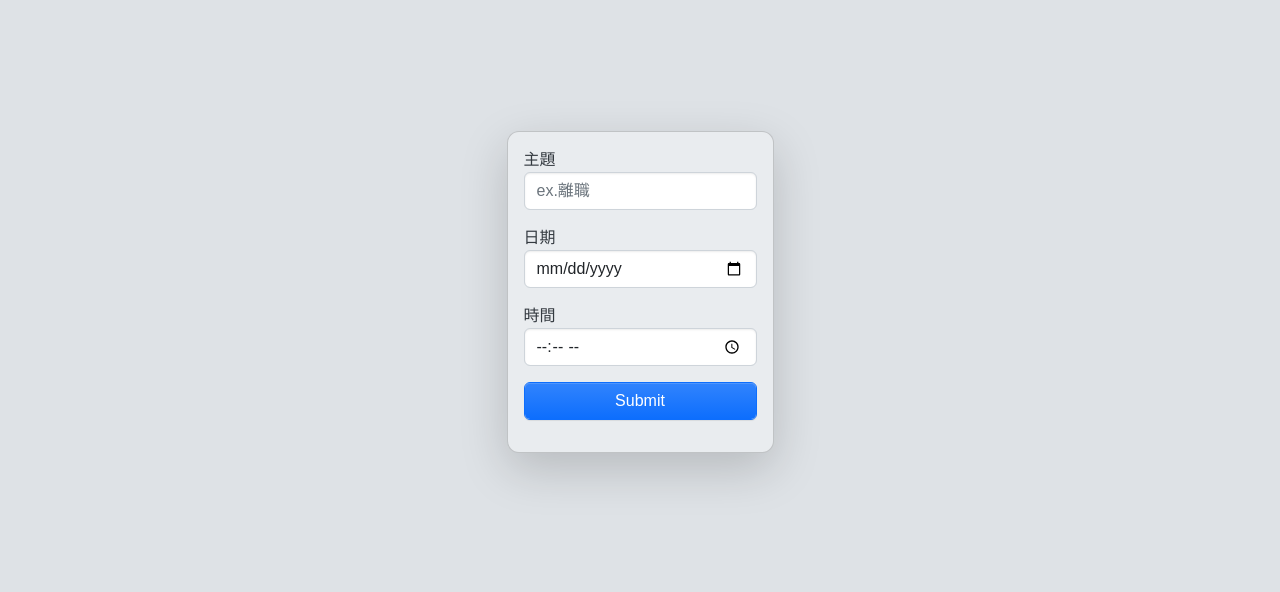
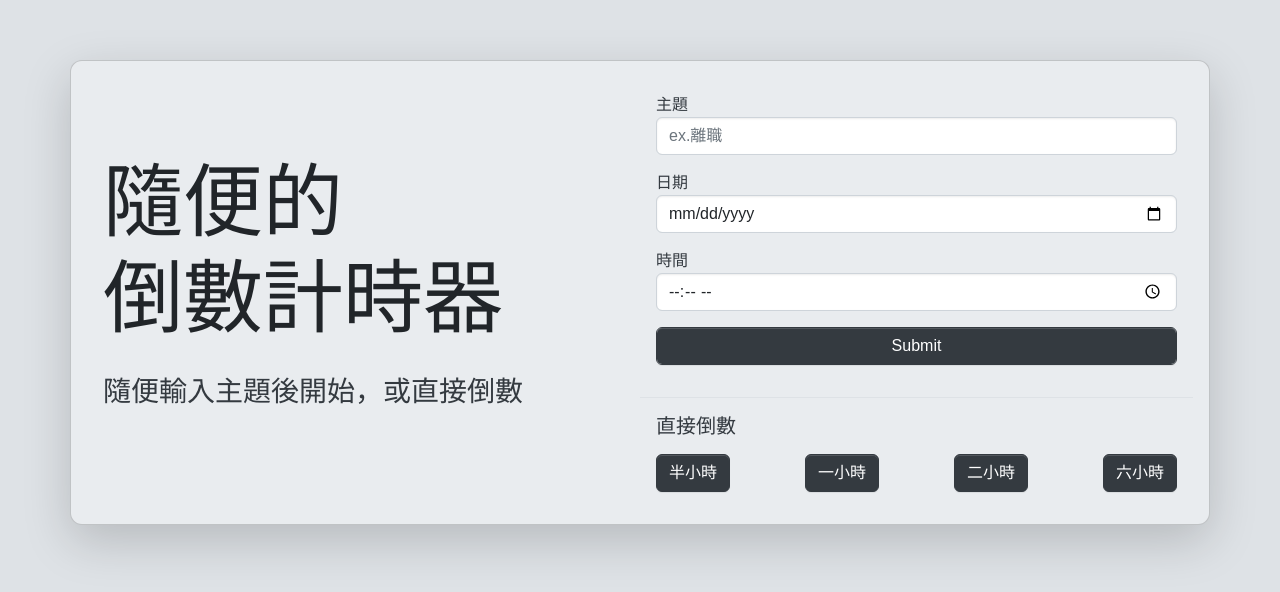
Before and after one commit to meo2326cc/countdown_counter, a React (Create React App) app: page /#/ in a window 1280 px wide. Shown: the part 108-700 px from the top of the page. Built offline with nearby package versions, Linux system fonts and the light colour scheme; a web font is replaced by a local one.

Commit message:
add share link

```diff
--- a/package.json
+++ b/package.json
@@ -19,6 +19,7 @@
     "loader-utils": "3.2.1",
     "react": "18.2.0",
     "react-confetti-explosion": "^2.1.2",
+    "react-copy-to-clipboard": "^5.1.0",
     "react-dom": "18.2.0",
     "react-router": "^6.21.0",
     "react-router-dom": "^6.21.0",
--- a/src/App.js
+++ b/src/App.js
@@ -1,177 +1,263 @@
-import { useEffect, useReducer, useState , memo } from "react";
-import ConfettiExplosion from 'react-confetti-explosion';
+import { useEffect, useReducer, useState, memo } from "react";
+import ConfettiExplosion from "react-confetti-explosion";
 import { useParams } from "react-router";
-import  Sidebar  from "./sidebar.js";
-import template from "./template.js"
-import 'animate.css';
+import Sidebar from "./sidebar.js";
+import template from "./template.js";
+import "animate.css";
 import Template from "./template.js";
-
-
+import { CopyToClipboard } from "react-copy-to-clipboard";
 
 export default function App() {
+  const { title, start, time } = useParams();
+  const timeInfo = handelId(time);
+  const progressTime = handelId(start);
+  document.title = title;
 
-  const { title , start , time } = useParams()
-  const timeInfo = handelId( time )
-  const progressTime = handelId ( start )
-  document.title = title
-
-    function handelId (timeInfo ){
-    if(timeInfo === undefined){
-      return 0
-    }else{
-    const dateArr = []
-    dateArr.push( Number(timeInfo.slice(0,4)) )
-    dateArr.push( Number(timeInfo.slice(4,6)) )
-    dateArr.push( Number(timeInfo.slice(6,8)) )
-    dateArr.push( Number(timeInfo.slice(8,10)))
-    dateArr.push( Number(timeInfo.slice(10,12)))
-    dateArr.push( 0 )
-    return dateArr
+  function handelId(timeInfo) {
+    if (timeInfo === undefined) {
+      return 0;
+    } else {
+      const dateArr = [];
+      dateArr.push(Number(timeInfo.slice(0, 4)));
+      dateArr.push(Number(timeInfo.slice(4, 6)));
+      dateArr.push(Number(timeInfo.slice(6, 8)));
+      dateArr.push(Number(timeInfo.slice(8, 10)));
+      dateArr.push(Number(timeInfo.slice(10, 12)));
+      if (timeInfo.length >= 12) {
+        dateArr.push(Number(timeInfo.slice(12, 14)));
       }
 
+      return dateArr;
     }
-
+  }
 
   return (
     <Template>
-      <Sidebar/>
+      <Sidebar />
       <div className="card-body">
-        <h1 className="fs-sp mb-4 text-900">距離<br />{title}還剩</h1>
-        <CountDown id={timeInfo} progressTime={progressTime}/>
-      <Mymusic/>
+        <h1 className="fs-sp mb-4 text-900">
+          距離
+          <br />
+          {title}還剩
+        </h1>
+        <CountDown id={timeInfo} progressTime={progressTime} />
+        <Info timeInfo={timeInfo} progressTime={progressTime} />
+        <LinkArea />
       </div>
     </Template>
-  )
+  );
 }
 
-const Mymusic = memo(()=>{
+function LinkArea() {
+  const [copied, setCopied] = useState(false);
 
-const playlist = ['https://open.spotify.com/embed/track/0PpKyS37jFU3w8iToakC0c?utm_source=generator','https://open.spotify.com/embed/track/6h4DqVZWGbAAb1B4bCCtQl?utm_source=generator','https://open.spotify.com/embed/track/0UuKWge3Z3TdeCOQXHxpRa?utm_source=generator','https://open.spotify.com/embed/track/6Fc6MhR8IyIn7BflJZzuaq?utm_source=generator','https://open.spotify.com/embed/track/1XTz89GHH3Mwd6KnRCEGXG?utm_source=generator','https://open.spotify.com/embed/track/7afE7O7ZctugjjPYLzRyKg?utm_source=generator','https://open.spotify.com/embed/track/40WixaIHWQRvGOjCdmJBZT?utm_source=generator','https://open.spotify.com/embed/track/0DDKPIRfFmR1lwpKeRl3UN?utm_source=generator']
+  return (
+    <CopyToClipboard
+      text={document.URL}
+      onCopy={() => {
+        setCopied(true);
+        setTimeout(() => {
+          setCopied(false);
+        }, 2000);
+      }}
+    >
+      <div className="input-group mt-3">
+        <input
+          type="text"
+          className="form-control"
+          aria-label="Recipient's username"
+          aria-describedby="button-addon2"
+          value={document.URL}
+        />
 
-  return(
-    <iframe className="mt-4" src={playlist[Math.floor(Math.random() * playlist.length)]} width="100%" height="152" allow="autoplay; clipboard-write; encrypted-media; fullscreen; picture-in-picture" loading="lazy"></iframe>
-  )
-})
+        <button
+          className="btn btn-success"
+          style={{ width: "150px" }}
+          type="button"
+          id="button-addon2"
+        >
+          {copied ? "已複製！" : "分享計時器網址"}
+        </button>
+      </div>
+    </CopyToClipboard>
+  );
+}
 
+function Info({ timeInfo, progressTime }) {
+  return (
+    <div className="bg-300 mt-4 rounded p-3 box-shadow">
+      <p className="m-0">
+        開始時間：
+        {`${progressTime[0]}年${progressTime[1]}月${progressTime[2]}日${progressTime[3]}時${progressTime[4]}分`}
+      </p>
+      <p className="m-0">
+        結束時間：
+        {`${timeInfo[0]}年${timeInfo[1]}月${timeInfo[2]}日${timeInfo[3]}時${timeInfo[4]}分`}
+      </p>
+    </div>
+  );
+}
 
-
-function CountDown({  id , progressTime}) {
-
-
-  function reducer (state , action){
+function CountDown({ id, progressTime }) {
+  function reducer(state, action) {
     switch (action.type) {
-      case 'SETTIME':
-      return { leftDays: action.days ,
-      leftHours: action.hours ,
-      leftMinutes: action.minutes ,
-      leftSeconds: action.seconds ,
-      countOver : state.countOver
-     }
-     case 'TIMEOVER' :
+      case "SETTIME":
+        return {
+          leftDays: action.days,
+          leftHours: action.hours,
+          leftMinutes: action.minutes,
+          leftSeconds: action.seconds,
+          countOver: state.countOver,
+        };
+      case "TIMEOVER":
         return {
           ...state,
-        countOver: true
-      }
+          countOver: true,
+        };
       default:
         break;
     }
-    return
+    return;
   }
-  const [ state , dispatch ] = useReducer( reducer ,
-  {
-    leftDays : 'n',
-    leftHours : 'n',
-    leftMinutes : 'n',
-    leftSeconds : 'n',
-    countOver : false
-  })
+  const [state, dispatch] = useReducer(reducer, {
+    leftDays: "n",
+    leftHours: "n",
+    leftMinutes: "n",
+    leftSeconds: "n",
+    countOver: false,
+  });
 
-  const time = new Date( id[0] , id[1]-1 , id[2] , id[3] , id[4] , id[5] ).getTime()
+  const time = new Date(id[0], id[1] - 1, id[2], id[3], id[4], id[5]).getTime();
   const secondsPerDay = 86400;
   const secondsPerHour = 3600;
   const secondsPerMinute = 60;
 
   useEffect(() => {
-
-    if(time - Date.now()>=0){
-
+    if (time - Date.now() >= 0) {
       const i = setInterval(() => {
-
         const timeNow = Date.now();
         const leftTimeTotal = (time - timeNow) / 1000;
         const leftdays = Math.floor(leftTimeTotal / secondsPerDay);
-      const lefthours = Math.floor(leftTimeTotal / secondsPerHour - leftdays * 24);
-      const leftminutes = Math.floor((leftTimeTotal / secondsPerMinute - lefthours * secondsPerMinute) % secondsPerMinute);
-      const leftseconds = Math.floor((leftTimeTotal - leftdays * secondsPerDay) % secondsPerMinute);
+        const lefthours = Math.floor(
+          leftTimeTotal / secondsPerHour - leftdays * 24
+        );
+        const leftminutes = Math.floor(
+          (leftTimeTotal / secondsPerMinute - lefthours * secondsPerMinute) %
+            secondsPerMinute
+        );
+        const leftseconds = Math.floor(
+          (leftTimeTotal - leftdays * secondsPerDay) % secondsPerMinute
+        );
 
-      dispatch({ type:'SETTIME' , days: leftdays , hours:lefthours , minutes: leftminutes , seconds: leftseconds })
-
+        dispatch({
+          type: "SETTIME",
+          days: leftdays,
+          hours: lefthours,
+          minutes: leftminutes,
+          seconds: leftseconds,
+        });
       }, 1000);
-
 
       return () => {
         clearInterval(i);
       };
-
-    }else{
-
-      dispatch({type:'SETTIME' , days: 0 , hours:0 , minutes:0 , seconds: 0 })
-      dispatch({ type:'TIMEOVER'})
+    } else {
+      dispatch({ type: "SETTIME", days: 0, hours: 0, minutes: 0, seconds: 0 });
+      dispatch({ type: "TIMEOVER" });
     }
-
-  },[state.leftSeconds , id ]);
-
+  }, [state.leftSeconds, id]);
 
   return (
     <div className="container">
       <div className="row card bg-900 overflow-hidden rounded-12">
         <div className="col-12 d-flex justify-content-center card-body">
-          <div key={state.leftDays} className="animate__animated animate__fadeInDown animate__faster number d-flex justify-content-center">
-            <h2 className="text-warning">{state.leftDays}天<ConfettiExplosion key={state.leftDays}/></h2>
+          <div
+            key={state.leftDays}
+            className="animate__animated animate__fadeInDown animate__faster number d-flex justify-content-center"
+          >
+            <h2 className="text-warning">
+              {state.leftDays}天<ConfettiExplosion key={state.leftDays} />
+            </h2>
           </div>
           <h2 className="text-warning">-</h2>
-          <div key={state.leftHours+.1} className="animate__animated animate__fadeInDown animate__faster number d-flex justify-content-center">
+          <div
+            key={state.leftHours + 0.1}
+            className="animate__animated animate__fadeInDown animate__faster number d-flex justify-content-center"
+          >
             <h2 className="text-warning">{state.leftHours}時</h2>
           </div>
           <h2 className="text-warning">-</h2>
-          <div key={state.leftMinutes+.2} className="animate__animated animate__fadeInDown animate__faster number d-flex justify-content-center">
+          <div
+            key={state.leftMinutes + 0.2}
+            className="animate__animated animate__fadeInDown animate__faster number d-flex justify-content-center"
+          >
             <h2 className="text-warning">{state.leftMinutes}分</h2>
           </div>
           <h2 className="text-warning">-</h2>
-          <div key={state.leftSeconds+.3} className="animate__animated animate__fadeInDown animate__faster number d-flex justify-content-center">
+          <div
+            key={state.leftSeconds + 0.3}
+            className="animate__animated animate__fadeInDown animate__faster number d-flex justify-content-center"
+          >
             <h2 className="text-warning">{state.leftSeconds}秒</h2>
           </div>
         </div>
         {/* { isLoading ? null : <div className="position-absolute bg-100 d-flex align-items-center justify-content-center h-100">loading...</div>} */}
       </div>
-      <ProgressBar update={state.leftSeconds} time={time} progressTime={progressTime}/>
+      <ProgressBar
+        update={state.leftSeconds}
+        time={time}
+        progressTime={progressTime}
+      />
     </div>
   );
 }
 
-
-
-function ProgressBar({update ,time , progressTime}){
+function ProgressBar({ update, time, progressTime }) {
   //const November = Date.parse("November 1, 2023");
 
-const startTime = new Date( progressTime[0] , progressTime[1]-1 , progressTime[2] , progressTime[3] , progressTime[4] , progressTime[5] ).getTime()
-const [progress , setProgress] = useState(0);
+  const startTime = new Date(
+    progressTime[0],
+    progressTime[1] - 1,
+    progressTime[2],
+    progressTime[3],
+    progressTime[4],
+    progressTime[5]
+  ).getTime();
+  const [progress, setProgress] = useState(0);
 
+  useEffect(() => {
+    const calc = 100 - ((time - Date.now()) / (time - startTime)) * 100;
+    setProgress(calc.toFixed(4));
+  }, [update]);
 
-useEffect(()=>{
-  const calc = 100-((time - Date.now())/(time - startTime)*100);
-   setProgress(calc.toFixed(4))
-},[update])
-
-
-if(progress>=100){
+  if (progress >= 100) {
     return (
       <div className="progress row mt-4 bg-300">
-  <div className="progress-bar bg-success" role="progressbar" style={{width:`100%`}} aria-valuenow="25" aria-valuemin="0" aria-valuemax="100">100%</div></div>)
+        <div
+          className="progress-bar bg-success"
+          role="progressbar"
+          style={{ width: `100%` }}
+          aria-valuenow="25"
+          aria-valuemin="0"
+          aria-valuemax="100"
+        >
+          100%
+        </div>
+      </div>
+    );
   }
   return (
     <div className="progress row mt-4 bg-300">
-  <div className="progress-bar bg-warning" role="progressbar" style={{width:`${progress}%`}} aria-valuenow="25" aria-valuemin="0" aria-valuemax="100">{progress}%</div>
+      <div
+        className="progress-bar bg-warning"
+        role="progressbar"
+        style={{ width: `${progress}%` }}
+        aria-valuenow="25"
+        aria-valuemin="0"
+        aria-valuemax="100"
+      >
+        {progress}%
       </div>
-  )
+    </div>
+  );
 }
--- a/src/_variables.scss
+++ b/src/_variables.scss
@@ -298,7 +298,7 @@ $cyans: (
 // fusv-enable
 
 // scss-docs-start theme-color-variables
-$primary:       $blue !default;
+$primary:       $gray-800; //$blue !default;
 $secondary:     $gray-600 !default;
 $success:       $green !default;
 $info:          $cyan !default;
@@ -346,7 +346,7 @@ $escaped-characters: (
 $enable-caret:                true !default;
 $enable-rounded:              true !default;
 $enable-shadows:              true !default;
-$enable-gradients:            true !default;
+$enable-gradients:            false !default;
 $enable-transitions:          true !default;
 $enable-reduced-motion:       true !default;
 $enable-smooth-scroll:        true !default;
--- a/src/all.scss
+++ b/src/all.scss
@@ -3,6 +3,11 @@
 @import 'bootstrap/scss/bootstrap';
 @import url('https://fonts.googleapis.com/css2?family=DotGothic16&display=swap');
 //@import url('/node_modules/bootstrap-icons/font/fonts/bootstrap-icons.woff');
+
+::selection{
+    color: $gray-300;
+    background-color: $gray-800;
+}
 
 body{
     font-family: 'DotGothic16', sans-serif;
@@ -24,6 +29,10 @@ body{
     max-width: 600px;
 }
 
+.box-shadow{
+    box-shadow: inset 0 1px 2px rgba(0, 0, 0, 0.075);
+}
+
 @media(max-width:540px){
     .number{
         width:auto;
--- a/src/homepage.js
+++ b/src/homepage.js
@@ -3,11 +3,28 @@ import Setting from "./setting.js";
 
 export default function HomePage(){
 
+    document.title='隨便的倒數計時器'
 
-    return(
-        <Template>
-        <Setting/>
-        </Template>
-    )
+    return (
+      <div className="container card rounded-3 shadow-lg bg-200 p-3">
+        <div className="row gx-0">
+          <div className="col-12 col-md-6 d-flex align-items-center justify-content-start">
+            <div className="px-3">
+              <h1 className="fs-sp mb-4 text-900">
+                隨便的
+                <br />
+                倒數計時器
+              </h1>
+              <p className="fs-3">隨便輸入主題後開始，或直接倒數 </p>
+            </div>
+          </div>
+          <div className="col-12 col-md-6">
+            <div>
+              <Setting />
+            </div>
+          </div>
+        </div>
+      </div>
+    );
 
 }
--- a/src/notfound.js
+++ b/src/notfound.js
@@ -2,6 +2,7 @@ import Template from "./template.js";
 import Setting from "./setting.js";
 
 export default function NotFound() {
+    document.title='oops!'
     return( <Template>
         <h2 className="p-3 mt-3">Oops! 看來輸入的網址有誤</h2>
         <p className="p-3 mb-0">您可以重新建立一個倒數計時器</p>
--- a/src/setting.js
+++ b/src/setting.js
@@ -1,6 +1,7 @@
 import { useState } from "react";
 import { useNavigate } from "react-router";
 import { Offcanvas } from "bootstrap";
+
 
 export default function Setting(){
 
@@ -9,24 +10,29 @@ export default function Setting(){
 
     function submit(e){
         e.preventDefault();
-        setNewCounter( '/' + info.date + info.time + '/' + startTime() + '/' + info.title  )
+
+        setNewCounter( '/' + info.date + info.time + '/' + startTime(new Date()) + '/' + info.title  )
     }
 
-    function startTime() {
-        const year = new Date().getFullYear()
-        const month = new Date().getMonth() + 1
-        const date = new Date().getDate()
-        const hours = new Date().getHours()
-        const minutes = new Date().getMinutes()
-        const seconds = new Date().getSeconds()
+    function setTime( futureTimeMinutes , title ) {
+      const targetTime = new Date()
+      targetTime.setTime( new Date().getTime() + futureTimeMinutes * 1000 * 60 )
+      setNewCounter(  '/' + startTime(targetTime) + '/' + startTime(new Date()) + '/' + title  )
+    }
+
+    function startTime(timeObj) {
+        const year = timeObj.getFullYear()
+        const month = timeObj.getMonth() + 1
+        const date = timeObj.getDate()
+        const hours = timeObj.getHours()
+        const minutes = timeObj.getMinutes()
+        const seconds = timeObj.getSeconds()
         const time = [year , month , date , hours , minutes , seconds ]
 
         return time.map( item => {
             return item < 10 ? '0' + item : item
         } ).join('')
     }
-
-    console.log(startTime())
 
     function handleInput(e){
         switch (e.target.name) {
@@ -37,21 +43,33 @@ export default function Setting(){
         }
     }
 
-    return(
+    return(<>
     <form onSubmit={submit} className="p-3">
         <div>
         <label htmlFor="title"> 主題 </label>
         <input className="form-control mb-3" type="text" id="title" name="title" onChange={handleInput} placeholder="ex.離職" required />
         </div>
-
         <div>
         <label htmlFor="date"> 日期 </label>
-        <input className="form-control mb-3" type="date" name="date" onChange={handleInput} required/>
+        <input className="form-control mb-3" type="date" name="date" onChange={handleInput} required />
         </div>
         <div>
         <label htmlFor="time"> 時間 </label>
-        <input className="form-control mb-3" type="time" name="time" onChange={handleInput} />
+        <input className="form-control mb-3" type="time" name="time" onChange={handleInput} required />
         </div>
-        <input className="form-control mb-3 btn-primary btn" type="submit" />
-     </form>)
+        <input className="form-control mb-3 btn-primary btn" type="submit"/>
+     </form>
+     <div className="border-top px-3">
+      <h3 className="fs-5 my-3"> 直接倒數</h3>
+      <div className="d-flex justify-content-between mb-3">
+        <button className="btn btn-primary" onClick={()=> setTime(30 , '半小時') }  >半小時 </button>
+        <button className="btn btn-primary" onClick={()=> setTime(60 , '一小時') }  >一小時 </button>
+        <button className="btn btn-primary" onClick={()=> setTime(120 , '二小時') }  >二小時 </button>
+        <button className="btn btn-primary" onClick={()=> setTime(360 , '六小時') }  >六小時 </button>
+      </div>
+
+     </div>
+     </>)
+
+
 }
--- a/src/sidebar.js
+++ b/src/sidebar.js
@@ -5,7 +5,11 @@ export default function Sidebar(){
 
     return(<>
     <div className="position-absolute end-0">
-    <button type="button" data-bs-target="#offcanvas" data-bs-toggle="offcanvas" className="btn btn-primary"><span className="navbar-toggler-icon"></span></button>
+    <button type="button" data-bs-target="#offcanvas" data-bs-toggle="offcanvas" className="btn btn-outline-dark m-3">
+    <svg xmlns="http://www.w3.org/2000/svg" width="16" height="16" fill="currentColor" className="bi bi-pen align-baseline" viewBox="0 0 16 16">
+  <path d="m13.498.795.149-.149a1.207 1.207 0 1 1 1.707 1.708l-.149.148a1.5 1.5 0 0 1-.059 2.059L4.854 14.854a.5.5 0 0 1-.233.131l-4 1a.5.5 0 0 1-.606-.606l1-4a.5.5 0 0 1 .131-.232l9.642-9.642a.5.5 0 0 0-.642.056L6.854 4.854a.5.5 0 1 1-.708-.708L9.44.854A1.5 1.5 0 0 1 11.5.796a1.5 1.5 0 0 1 1.998-.001m-.644.766a.5.5 0 0 0-.707 0L1.95 11.756l-.764 3.057 3.057-.764L14.44 3.854a.5.5 0 0 0 0-.708l-1.585-1.585z"/>
+</svg>
+      </button>
     </div>
 
     <div className="offcanvas offcanvas-end" tabIndex="-1"  id="offcanvas" >
@@ -31,24 +35,29 @@ function Setting(){
 
     function submit(e){
         e.preventDefault();
-        setNewCounter( '/' + info.date + info.time + '/' + startTime() + '/' + info.title  )
+        setInfo( { date:'' , time: '', title: '' } )
+        setNewCounter( '/' + info.date + info.time + '/' + startTime(new Date()) + '/' + info.title  )
     }
 
-    function startTime() {
-        const year = new Date().getFullYear()
-        const month = new Date().getMonth() + 1
-        const date = new Date().getDate()
-        const hours = new Date().getHours()
-        const minutes = new Date().getMinutes()
-        const seconds = new Date().getSeconds()
+    function setTime( futureTimeMinutes , title ) {
+      const targetTime = new Date()
+      targetTime.setTime( new Date().getTime() + futureTimeMinutes * 1000 * 60 )
+      setNewCounter(  '/' + startTime(targetTime) + '/' + startTime(new Date()) + '/' + title  )
+    }
+
+    function startTime(timeObj) {
+        const year = timeObj.getFullYear()
+        const month = timeObj.getMonth() + 1
+        const date = timeObj.getDate()
+        const hours = timeObj.getHours()
+        const minutes = timeObj.getMinutes()
+        const seconds = timeObj.getSeconds()
         const time = [year , month , date , hours , minutes , seconds ]
 
         return time.map( item => {
             return item < 10 ? '0' + item : item
         } ).join('')
     }
-
-    console.log(startTime())
 
     function handleInput(e){
         switch (e.target.name) {
@@ -59,21 +68,33 @@ function Setting(){
         }
     }
 
-    return(
+    return(<>
     <form onSubmit={submit} className="p-3">
         <div>
         <label htmlFor="title"> 主題 </label>
         <input className="form-control mb-3" type="text" id="title" name="title" onChange={handleInput} placeholder="ex.離職" required />
         </div>
-
         <div>
         <label htmlFor="date"> 日期 </label>
         <input className="form-control mb-3" type="date" name="date" onChange={handleInput} required />
         </div>
         <div>
         <label htmlFor="time"> 時間 </label>
-        <input className="form-control mb-3" type="time" name="time" onChange={handleInput}/>
+        <input className="form-control mb-3" type="time" name="time" onChange={handleInput} required/>
         </div>
         <input className="form-control mb-3 btn-primary btn" type="submit"  data-bs-dismiss="offcanvas" />
-     </form>)
+     </form>
+     <div className="border-top px-3">
+      <h3 className="fs-5 my-3"> 直接倒數</h3>
+      <div className="d-flex justify-content-between">
+        <button className="btn btn-primary" onClick={()=> setTime(30 , '半小時') } data-bs-dismiss="offcanvas" >半小時 </button>
+        <button className="btn btn-primary" onClick={()=> setTime(60 , '一小時') } data-bs-dismiss="offcanvas" >一小時 </button>
+        <button className="btn btn-primary" onClick={()=> setTime(120 , '二小時') } data-bs-dismiss="offcanvas" >二小時 </button>
+        <button className="btn btn-primary" onClick={()=> setTime(360 , '六小時') } data-bs-dismiss="offcanvas" >六小時 </button>
+      </div>
+
+     </div>
+     </>)
+
+
 }
```
Also changed, not shown: 1 other file (tests, documents, lock files or other folders). Lines whose indentation alone changed are shown as unchanged.
